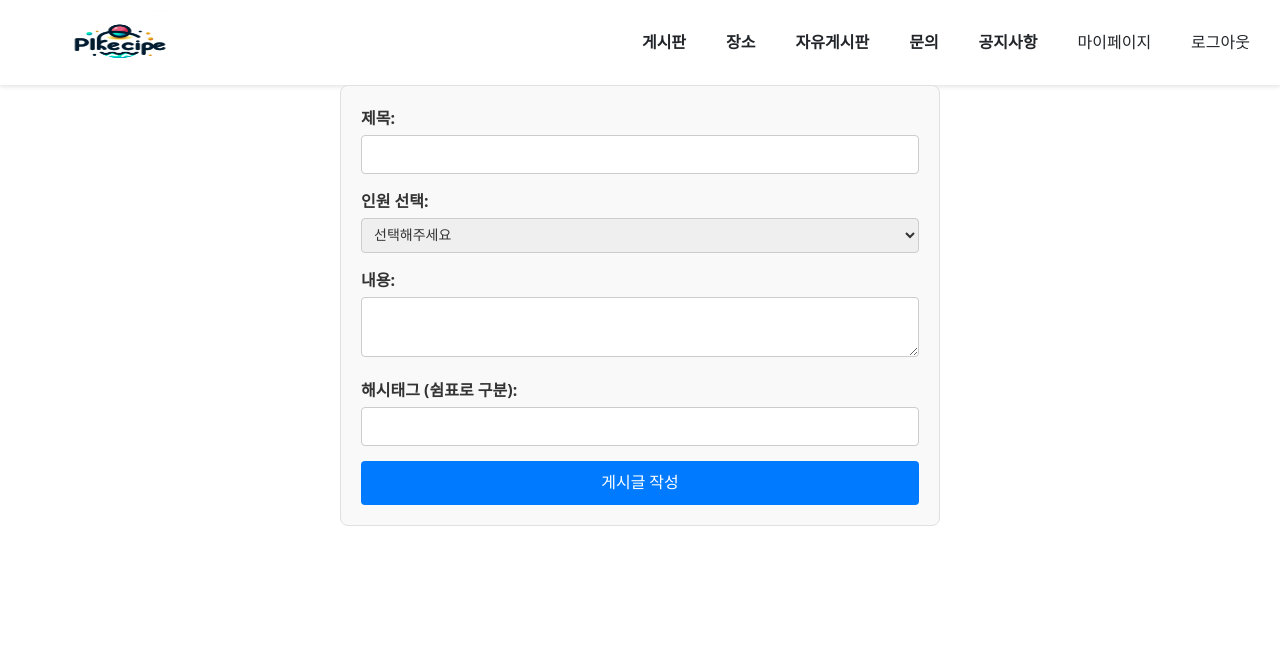
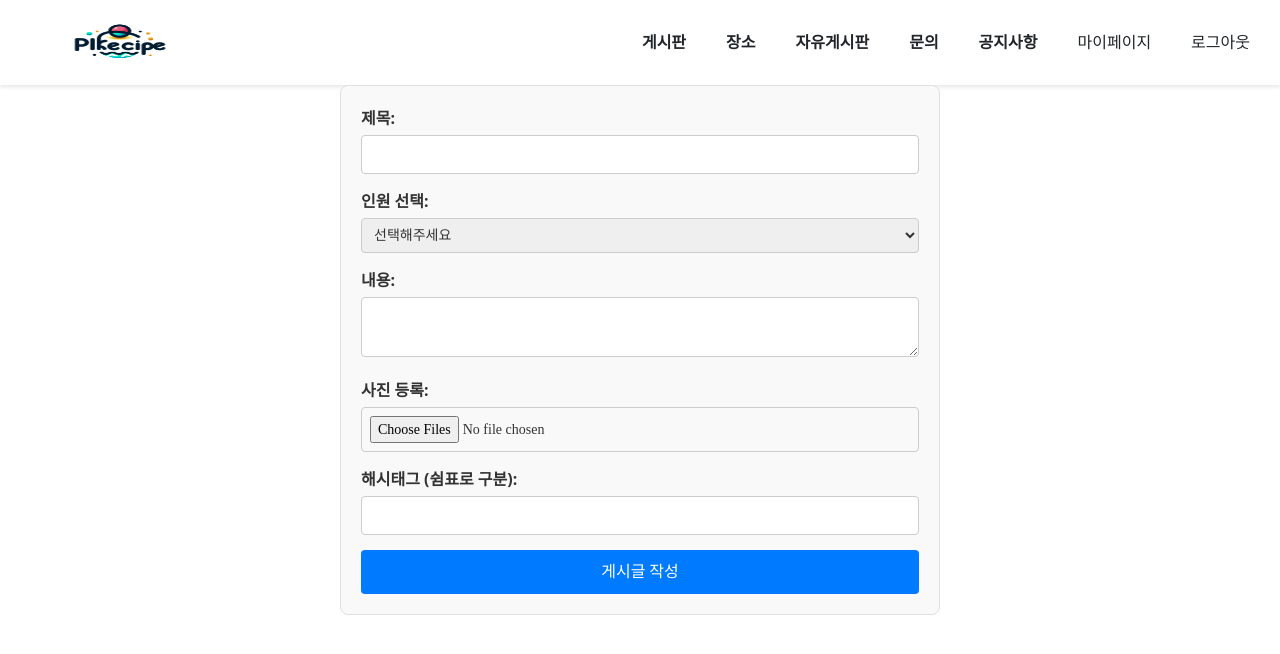
Before and after one commit to beyond-sw-camp/be04-3rd-6candoit-plrecipe, a Vue app in the folder plrecipe/: page /post/new in a window 1280 px wide. Shown: the top 654 px of the page. Built offline with nearby package versions, Linux system fonts and the light colour scheme; a web font is replaced by a local one.

Commit message:
new Post IMG add

```diff
--- a/plrecipe/src/components/post/NewPost.vue
+++ b/plrecipe/src/components/post/NewPost.vue
@@ -19,6 +19,10 @@
         <textarea id="content" v-model="postForm.content"></textarea>
       </div>
       <div>
+        <label for="photos">사진 등록:</label>
+        <input type="file" id="photos" @change="handleFileUpload" multiple>
+      </div>
+      <div>
         <label for="hashtags">해시태그 (쉼표로 구분):</label>
         <input type="text" id="hashtags" v-model="hashtagsInput" @blur="splitHashtags">
       </div>
@@ -34,6 +38,7 @@ const postForm = reactive({
   title: '',
   people: '',
   content: '',
+  photos: [],
   hashtags: []
 });
 
@@ -41,6 +46,10 @@ const hashtagsInput = ref('');
 
 function splitHashtags() {
   postForm.hashtags = hashtagsInput.value.split(',').map(tag => tag.trim()).filter(tag => tag !== '');
+}
+
+function handleFileUpload(event) {
+  postForm.photos = Array.from(event.target.files); // 선택된 파일들을 postForm.photos 배열에 저장
 }
 
 function submitPost() {
```
